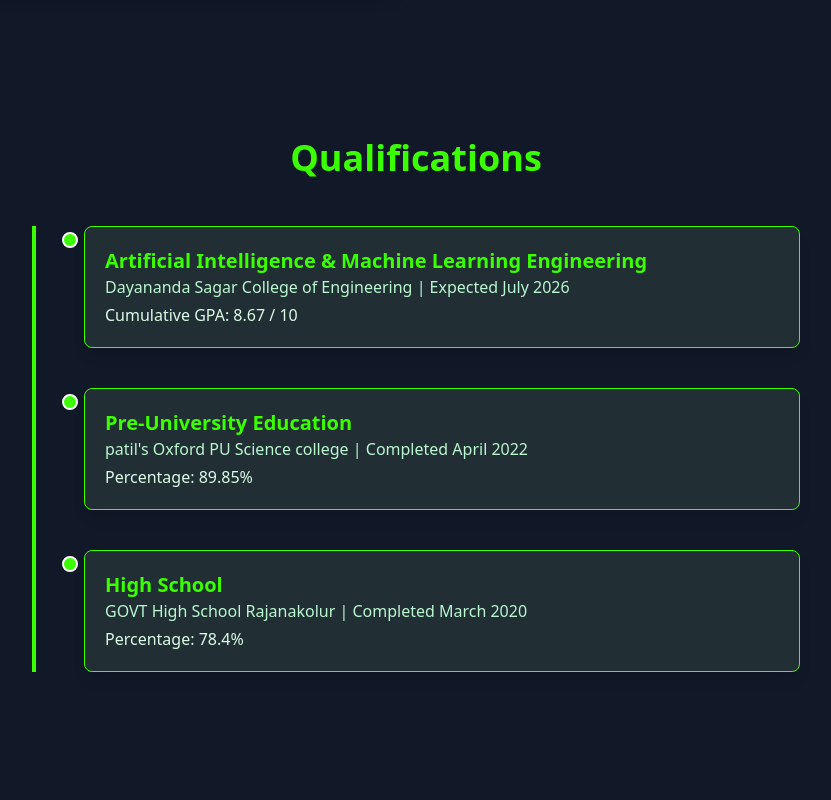
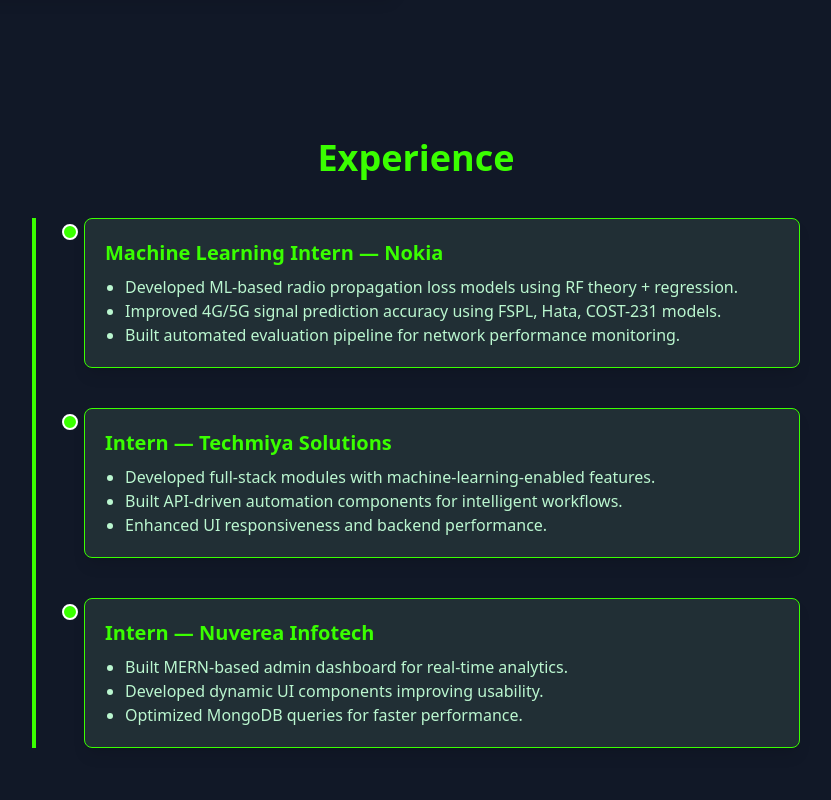
Before and after one commit to gurunathasmb/portfolio, a React (Vite) app: page / in a window 1280 px wide. Shown: the part 1380-2180 px from the top of the page, without its empty margins (224-1055 px from the left). Built offline with nearby package versions, Linux system fonts and the light colour scheme.

Commit message:
updating  for llm

```diff
--- a/src/components/Qualifications.jsx
+++ b/src/components/Qualifications.jsx
@@ -3,6 +3,37 @@ import React from 'react';
 import { motion } from 'framer-motion';
 
 export default function Qualifications() {
+
+  const experience = [
+    {
+      role: "Machine Learning Intern",
+      company: "Nokia",
+      details: [
+        "Developed ML-based radio propagation loss models using RF theory + regression.",
+        "Improved 4G/5G signal prediction accuracy using FSPL, Hata, COST-231 models.",
+        "Built automated evaluation pipeline for network performance monitoring."
+      ]
+    },
+    {
+      role: "Intern",
+      company: "Techmiya Solutions",
+      details: [
+        "Developed full-stack modules with machine-learning-enabled features.",
+        "Built API-driven automation components for intelligent workflows.",
+        "Enhanced UI responsiveness and backend performance."
+      ]
+    },
+    {
+      role: "Intern",
+      company: "Nuverea Infotech",
+      details: [
+        "Built MERN-based admin dashboard for real-time analytics.",
+        "Developed dynamic UI components improving usability.",
+        "Optimized MongoDB queries for faster performance."
+      ]
+    }
+  ];
+
   const timeline = [
     {
       title: "Artificial Intelligence & Machine Learning Engineering",
@@ -12,7 +43,7 @@ export default function Qualifications() {
     },
     {
       title: "Pre-University Education",
-      institution: "patil's Oxford PU Science college",
+      institution: "Patil's Oxford PU Science College",
       date: "Completed April 2022",
       gpa: "Percentage: 89.85%",
     },
@@ -27,8 +58,41 @@ export default function Qualifications() {
   return (
     <section
       id="qualifications"
-      className="min-h-screen py-20 bg-gradient-to-br from- to- px-4"
+       className="min-h-screen py-20 bg-gradient-to-br from- to- px-4"
     >
+
+      {/* ================= EXPERIENCE SECTION ================= */}
+      <h2 className="text-4xl font-bold mb-10 text-center text-[#3AFF00]">
+        Experience
+      </h2>
+
+      <div className="relative max-w-3xl mx-auto pl-6 border-l-4 border-[#3AFF00] mb-16">
+        {experience.map((item, index) => (
+          <motion.div
+            key={index}
+            initial={{ opacity: 0, y: 40 }}
+            whileInView={{ opacity: 1, y: 0 }}
+            transition={{ duration: 0.6, delay: index * 0.2 }}
+            viewport={{ once: true }}
+            className="mb-10 ml-6 relative"
+          >
+            <div className="absolute w-4 h-4 bg-[#3AFF00] rounded-full -left-[22px] top-1.5 border-2 border-white"></div>
+
+            <div className="bg-[#B2FFB2]/10 border border-[#3AFF00] p-5 rounded-lg shadow-lg">
+              <h3 className="text-xl font-semibold text-[#3AFF00]">
+                {item.role} — {item.company}
+              </h3>
+              <ul className="text-green-200 mt-2 list-disc pl-5">
+                {item.details.map((point, i) => (
+                  <li key={i}>{point}</li>
+                ))}
+              </ul>
+            </div>
+          </motion.div>
+        ))}
+      </div>
+
+      {/* ================= QUALIFICATIONS SECTION ================= */}
       <h2 className="text-4xl font-bold mb-12 text-center text-[#3AFF00]">
         Qualifications
       </h2>
@@ -43,7 +107,6 @@ export default function Qualifications() {
             viewport={{ once: true }}
             className="mb-10 ml-6 relative"
           >
-            {/* Timeline Dot */}
             <div className="absolute w-4 h-4 bg-[#3AFF00] rounded-full -left-[22px] top-1.5 border-2 border-white"></div>
 
             <div className="bg-[#B2FFB2]/10 border border-[#3AFF00] p-5 rounded-lg shadow-lg">
@@ -58,6 +121,7 @@ export default function Qualifications() {
           </motion.div>
         ))}
       </div>
+
     </section>
   );
 }
```
